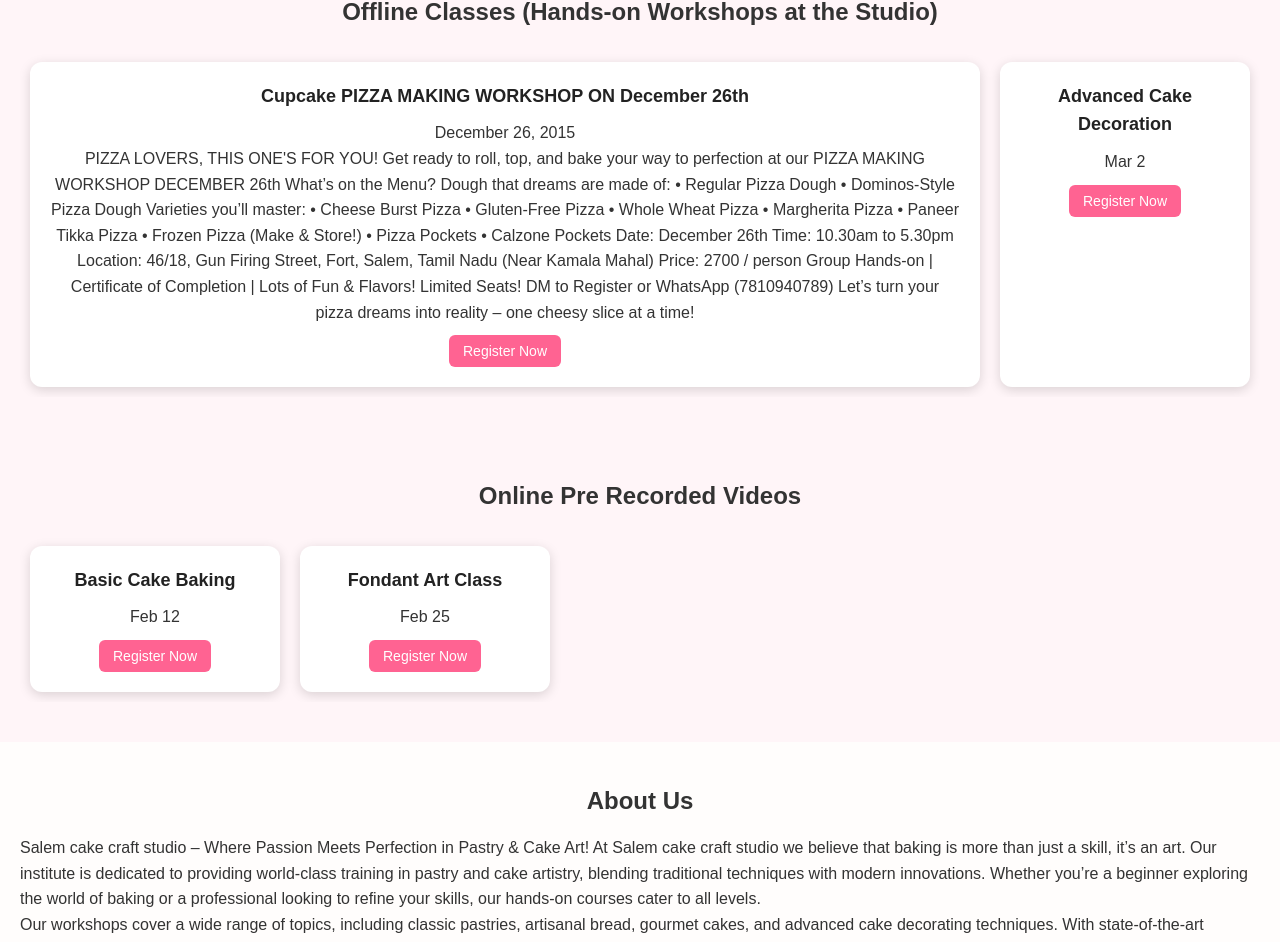
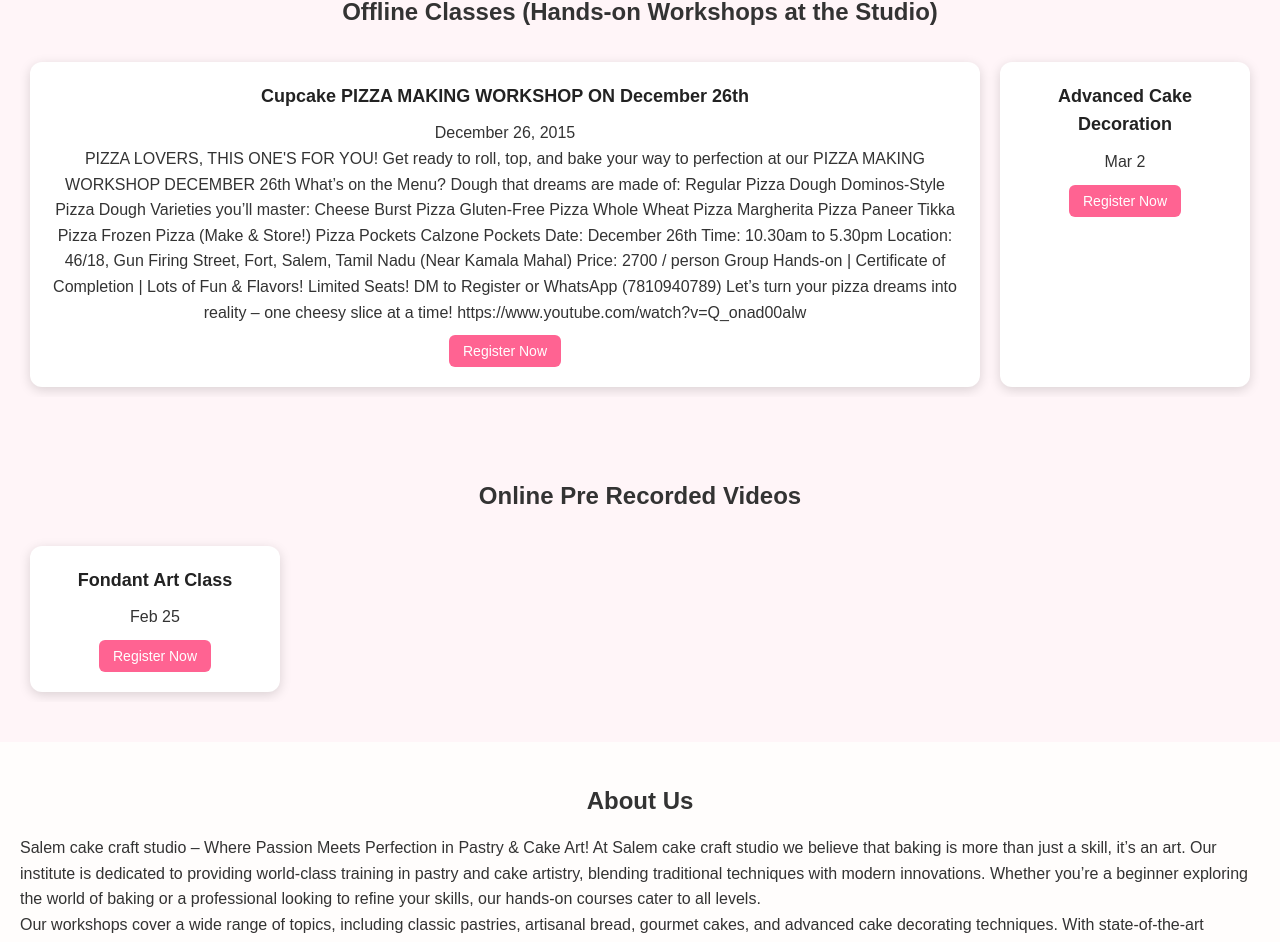
Before and after one commit to salemcookingclass/website, a React (Create React App) app: page / in a window 1280 px wide. Shown: the part 1052-1994 px from the top of the page. Built offline with nearby package versions, Linux system fonts and the light colour scheme.

Commit message:
Updated App.js

```diff
--- a/src/App.js
+++ b/src/App.js
@@ -49,8 +49,7 @@ export default function App() {
   const prevPhoto = () => setPhotoIndex((i) => (i - 1 + PHOTO_URLS.length) % PHOTO_URLS.length);
 
 const classes = [
-  { id: 1, title: "Basic Cake Baking", date: "Feb 12",details:"", type: "online" },
-  {
+ {
   id: 2,
   title: "Cupcake PIZZA MAKING WORKSHOP ON December 26th",
   date: "December 26, 2015",
@@ -60,18 +59,18 @@ Get ready to roll, top, and bake your way to perfection at our PIZZA MAKING WORK
 What’s on the Menu?
 
 Dough that dreams are made of:
-• Regular Pizza Dough
-• Dominos-Style Pizza Dough
+Regular Pizza Dough
+Dominos-Style Pizza Dough
 
 Varieties you’ll master:
-• Cheese Burst Pizza
-• Gluten-Free Pizza
-• Whole Wheat Pizza
-• Margherita Pizza
-• Paneer Tikka Pizza
-• Frozen Pizza (Make & Store!)
-• Pizza Pockets
-• Calzone Pockets
+Cheese Burst Pizza
+Gluten-Free Pizza
+Whole Wheat Pizza
+Margherita Pizza
+Paneer Tikka Pizza
+Frozen Pizza (Make & Store!)
+Pizza Pockets
+Calzone Pockets
 
 Date: December 26th
 Time: 10.30am to 5.30pm
@@ -83,9 +82,12 @@ Group Hands-on | Certificate of Completion | Lots of Fun & Flavors!
 Limited Seats!
 DM to Register or WhatsApp (7810940789)
 
-Let’s turn your pizza dreams into reality – one cheesy slice at a time!`,
+Let’s turn your pizza dreams into reality – one cheesy slice at a time!
+
+https://www.youtube.com/watch?v=Q_onad00alw`,
   type: "offline"
 }
+
 ,
   { id: 3, title: "Fondant Art Class", date: "Feb 25",details:"", type: "online" },
   { id: 4, title: "Advanced Cake Decoration", date: "Mar 2", details:"", type: "offline" }
```
